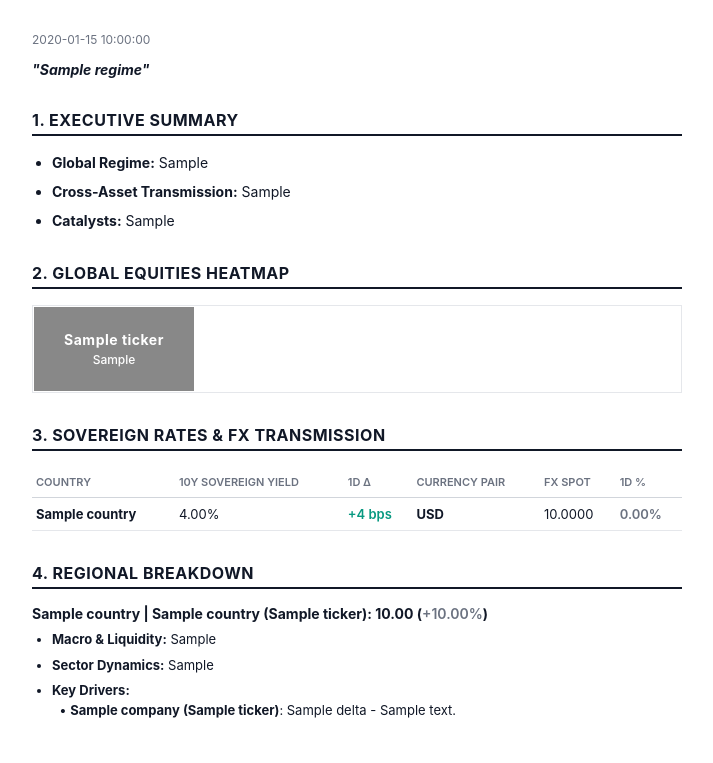
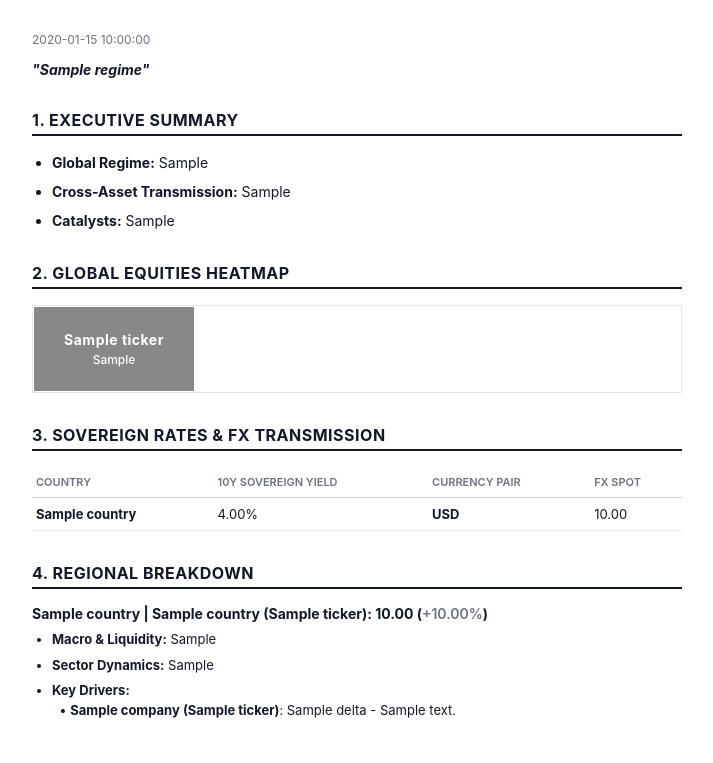
Before and after one commit to fredericknathan/daily-insight, a Python web app: template src/compose/templates/brief.html.j2 in a window 1280 px wide. Shown: the top 763 px of the page, without its empty margins (283-996 px from the left). Run offline with Jinja, Linux system fonts and the light colour scheme; the template is opened without the code that fills it: most values are stand-ins (such as "Sample title", 1, 10 or a date in 2020).

Commit message:
fix: populate ticker for Regional Breakdown, remove deltas from Sovereign/FX table, format FX to 2 decimals

```diff
--- a/src/compose/templates/brief.html.j2
+++ b/src/compose/templates/brief.html.j2
@@ -72,10 +72,8 @@ High-Signal Daily Macro Brief Template
       <tr>
         <th>Country</th>
         <th>10Y Sovereign Yield</th>
-        <th>1D Δ</th>
         <th>Currency Pair</th>
         <th>FX Spot</th>
-        <th>1D %</th>
       </tr>
     </thead>
     <tbody>
@@ -83,22 +81,8 @@ High-Signal Daily Macro Brief Template
       <tr>
         <td><strong>{{ c.name }}</strong></td>
         <td>{{ "%.2f"|format(c.rate_10y_pct) + "%" if c.rate_10y_pct is not none else "-" }}</td>
-        <td>
-          {% if c.rate_10y_bps_change is not none %}
-            {% if c.rate_10y_bps_change > 0 %}<span class="up">+{{ "%.0f"|format(c.rate_10y_bps_change) }} bps</span>
-            {% elif c.rate_10y_bps_change < 0 %}<span class="down">{{ "%.0f"|format(c.rate_10y_bps_change) }} bps</span>
-            {% else %}<span class="neutral">0 bps</span>{% endif %}
-          {% else %}-{% endif %}
-        </td>
         <td><strong>{{ c.currency }}</strong></td>
-        <td>{{ "{:,.4f}".format(c.fx_price) if c.fx_price is not none else "-" }}</td>
-        <td>
-          {% if c.fx_change_pct is not none %}
-            {% if c.fx_change_pct > 0 %}<span class="up">+{{ "%.2f"|format(c.fx_change_pct) }}%</span>
-            {% elif c.fx_change_pct < 0 %}<span class="down">{{ "%.2f"|format(c.fx_change_pct) }}%</span>
-            {% else %}<span class="neutral">0.00%</span>{% endif %}
-          {% else %}-{% endif %}
-        </td>
+        <td>{{ "{:,.2f}".format(c.fx_price) if c.fx_price is not none else "-" }}</td>
       </tr>
       {% endfor %}
     </tbody>
--- a/src/main.py
+++ b/src/main.py
@@ -85,6 +85,7 @@ def run():
             "name": cfg.name,
             "index_name": cfg.index_name,
             "bloomberg": format_index(cfg.bloomberg),
+            "ticker": cfg.bloomberg.split()[0],
             "currency": cfg.currency,
             "price": snap.price,
             "change_pct": snap.change_pct,
```
